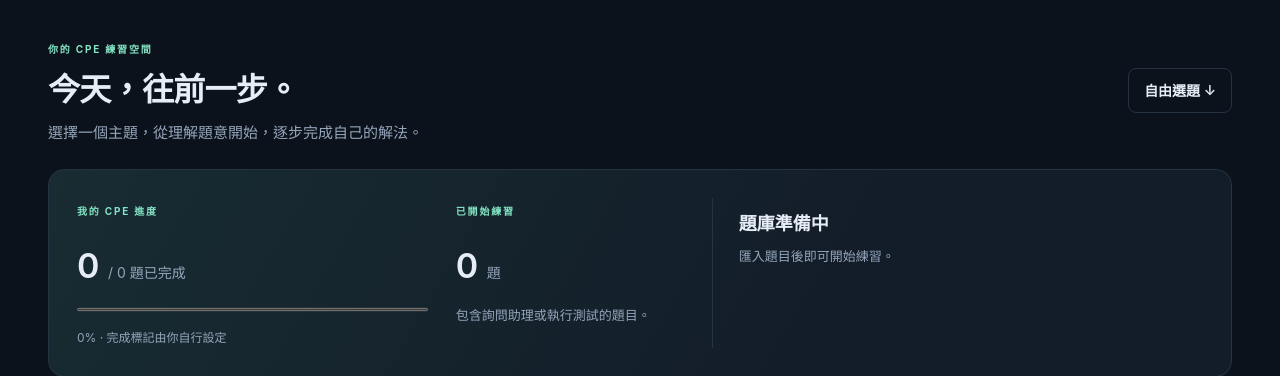
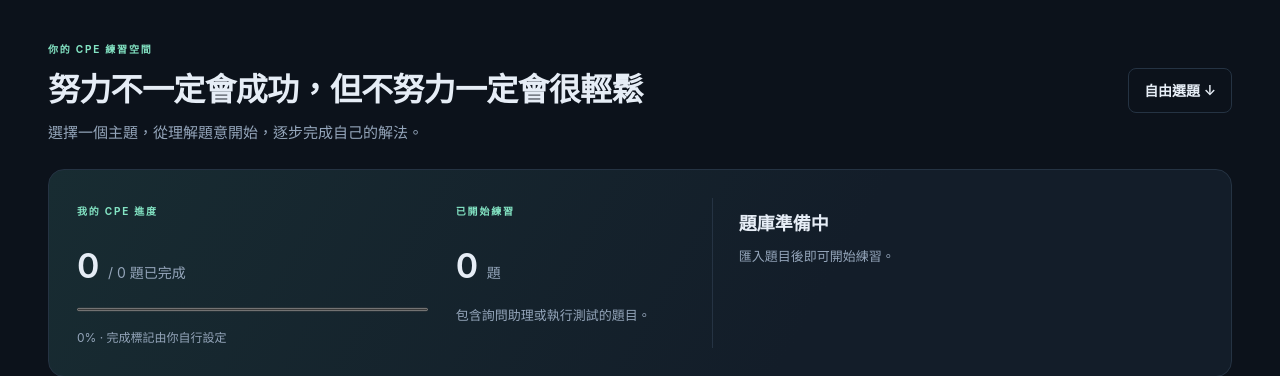
Before and after one commit to yuu1026/CPE-Coach, a Django app: page / in a window 1280 px wide. Shown: the part 64-440 px from the top of the page. Run offline with Django 5.2, Linux system fonts and the light colour scheme; the visitor is signed in with stand-in values (Sample User, id 1); data that the repository does not hold is empty.

Commit message:
style: update dashboard headline

```diff
--- a/templates/index.html
+++ b/templates/index.html
@@ -1,6 +1,6 @@
 {% extends 'base.html' %}{% load coach_ui %}
 {% block content %}
-<div class="dashboard-heading"><div><span class="eyebrow">你的 CPE 練習空間</span><h1>今天，往前一步。</h1><p class="muted">選擇一個主題，從理解題意開始，逐步完成自己的解法。</p></div><a class="button button-quiet" href="#practice-picker">自由選題 ↓</a></div>
+<div class="dashboard-heading"><div><span class="eyebrow">你的 CPE 練習空間</span><h1>努力不一定會成功，但不努力一定會很輕鬆</h1><p class="muted">選擇一個主題，從理解題意開始，逐步完成自己的解法。</p></div><a class="button button-quiet" href="#practice-picker">自由選題 ↓</a></div>
 <section class="learning-overview" aria-label="個人學習概況">
   <div class="overview-progress"><span class="eyebrow">我的 CPE 進度</span><strong>{{ completed_count }} <small>/ {{ problem_count }} 題已完成</small></strong><progress value="{{ completed_count }}" max="{{ problem_count|default:1 }}" aria-label="CPE 題目完成進度"></progress><small>{{ completion_percent }}% · 完成標記由你自行設定</small></div>
   <div><span class="eyebrow">已開始練習</span><strong>{{ practiced_count }} <small>題</small></strong><p class="muted">包含詢問助理或執行測試的題目。</p></div>
```
